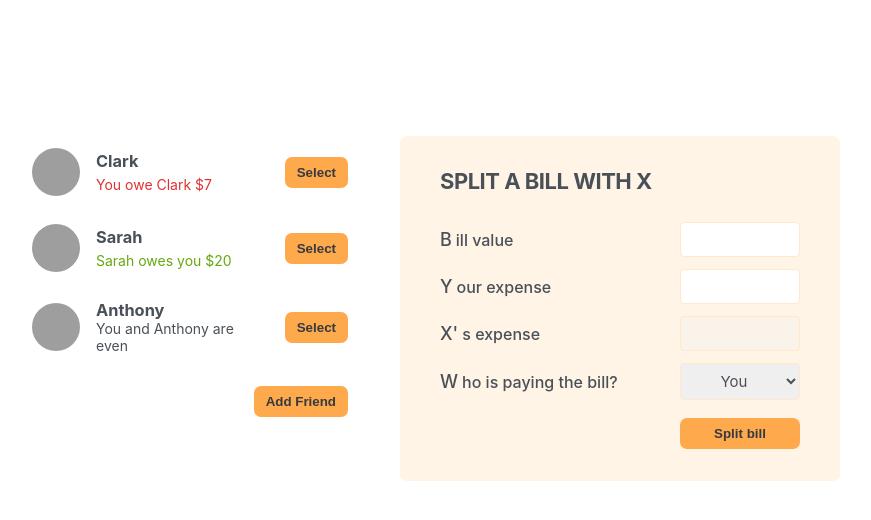
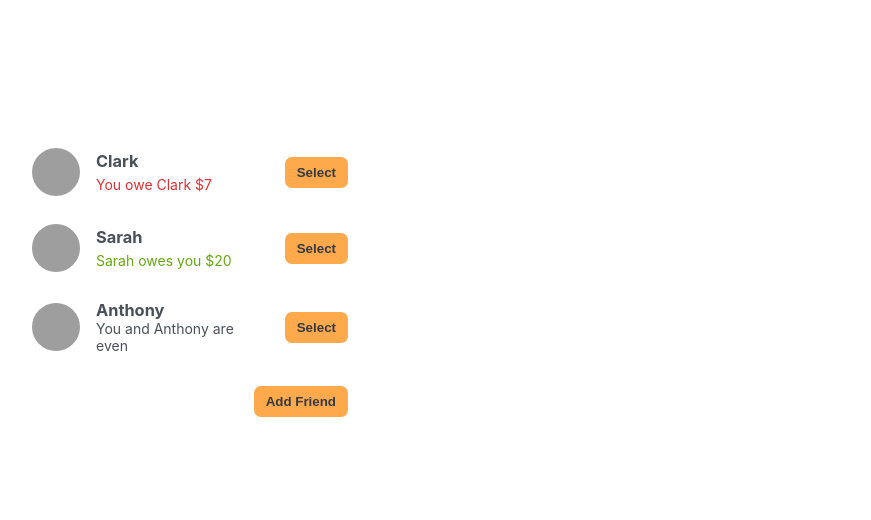
Before and after one commit to thomasmartinez114/bill-splitter-app, a React (Create React App) app: page / in a window 1280 px wide. Shown: the top 520 px of the page, without its empty margins (210-1081 px from the left). Built offline with nearby package versions, Linux system fonts and the light colour scheme; grey boxes are pictures that could not be loaded; the HTML template or start-up script is replaced by a standard one.

Commit message:
show bill if friend selected and updated the UI to render selected friends name

```diff
--- a/src/App.js
+++ b/src/App.js
@@ -34,6 +34,8 @@
 
   const [showAddFriend, setShowAddFriend] = useState(false);
 
+  const [selectedFriend, setSelectedFriend] = useState(null);
+
   function handleShowAddFriend() {
     setShowAddFriend(show => !show);
   }
@@ -43,31 +45,37 @@
     setShowAddFriend(false); // hide add friend form on submit
   }
 
+  function handleSelection(friend) {
+    setSelectedFriend(friend);
+  }
+
   return (
     <div className='app'>
       <div className='sidebar'>
-        <FriendsList friends={friends} />
+        <FriendsList friends={friends} onSelection={handleSelection} />
+
         {showAddFriend && <FormAddFriend onAddFriend={handleAddFriend} />}
+
         <Button onClick={handleShowAddFriend}>
           {showAddFriend ? 'Close' : 'Add Friend'}
         </Button>
       </div>
-      <FormSplitBill />
+      {selectedFriend && <FormSplitBill selectedFriend={selectedFriend} />}
     </div>
   );
 }
 
-function FriendsList({ friends }) {
+function FriendsList({ friends, onSelection }) {
   return (
     <ul>
       {friends.map(friend => (
-        <Friend friend={friend} key={friend.id} />
+        <Friend friend={friend} key={friend.id} onSelection={onSelection} />
       ))}
     </ul>
   );
 }
 
-function Friend({ friend }) {
+function Friend({ friend, onSelection }) {
   return (
     <li>
       <img src={friend.image} alt={friend.name} />
@@ -85,7 +93,7 @@
       )}
       {friend.balance === 0 && <p>You and {friend.name} are even</p>}
 
-      <Button>Select</Button>
+      <Button onClick={() => onSelection(friend)}>Select</Button>
     </li>
   );
 }
@@ -130,10 +138,10 @@
   );
 }
 
-function FormSplitBill() {
+function FormSplitBill({ selectedFriend }) {
   return (
     <form action='' className='form-split-bill'>
-      <h2>Split a bill with X</h2>
+      <h2>Split a bill with {selectedFriend.name}</h2>
 
       <label>Bill value</label>
       <input type='text' />
@@ -141,13 +149,13 @@
       <label>Your expense</label>
       <input type='text' />
 
-      <label>X's expense</label>
+      <label>{selectedFriend.name}'s expense</label>
       <input type='text' disabled />
 
       <label>Who is paying the bill?</label>
       <select>
         <option value='user'>You</option>
-        <option value='friend'>X</option>
+        <option value='friend'>{selectedFriend.name}</option>
       </select>
 
       <Button>Split bill</Button>
```
